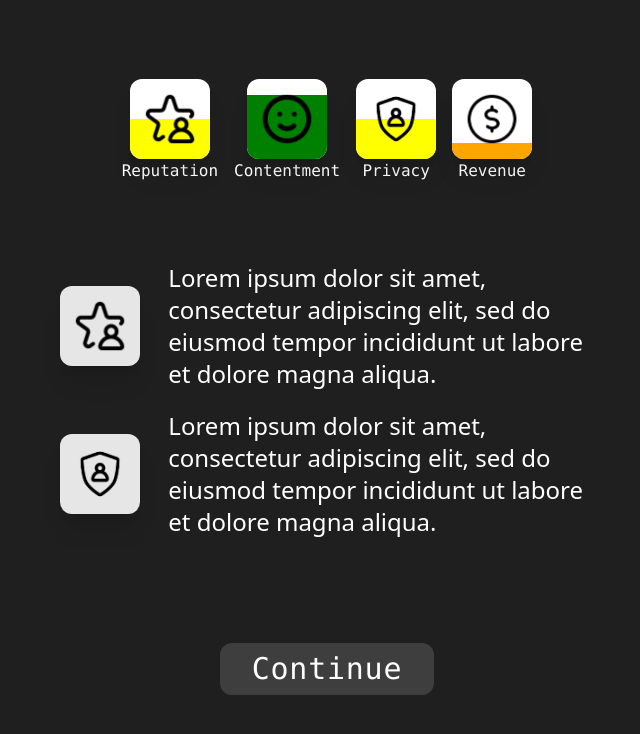
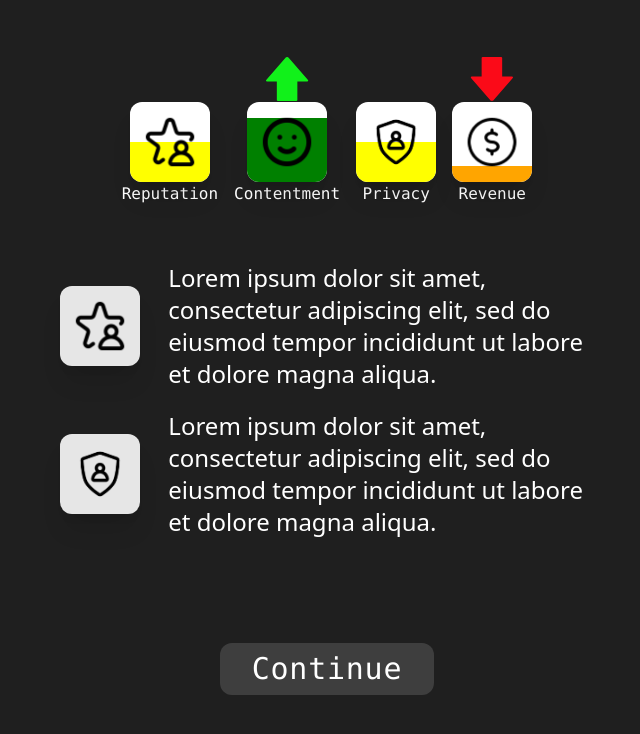
Before and after one commit to daancs/AppStoreEthics, a Next.js app: page /consequence in a window 1280 px wide. Shown: the top 734 px of the page, without its empty margins (313-953 px from the left). Built offline with nearby package versions, Linux system fonts and the light colour scheme.

Commit message:
Implemented arrows + comment

```diff
--- a/src/components/ConsIndicators.tsx
+++ b/src/components/ConsIndicators.tsx
@@ -1,25 +1,32 @@
 import GameIcon from "./GameIcon";
+import Arrow from "./Arrow";
 
-
-//Här ska det in pilar och text samt bilder
-
+/**
+ * Responsible for displaying which consequences have been affected, and whether the change
+ * has been positive or not. Also shows the total amount of "progress" each status has.
+ * @returns
+ */
 export default function ConsIndicators() {
     return (
       <>
 <div className={`flex col-start-2 col-end-2 row-start-2 row-end-2 justify-around items-center w-1/3 h-full font-mono`}>
 <div className="flex direction flex-col items-center">
+    <Arrow pointUp={false} visible={false}/>
     <GameIcon iconName="reputation" progressValue={50} displayProgress={true} hoverable={false}/>
     <span>Reputation</span>
 </div>
 <div className="flex direction flex-col items-center">
+    <Arrow pointUp={true} visible={true}/>
     <GameIcon iconName='contentment' progressValue={80} displayProgress={true} hoverable={false}/>
     <span>Contentment</span>
 </div>
 <div className="flex direction flex-col items-center">
+    <Arrow pointUp={false} visible={false}/>
     <GameIcon iconName="privacy"  progressValue={50} displayProgress={true} hoverable={false}/>
     <span>Privacy</span>
 </div>
 <div className="flex direction flex-col items-center">
+    <Arrow pointUp={false} visible={true}/>
     <GameIcon iconName="revenue" progressValue={20} displayProgress={true} hoverable={false}/>
     <span>Revenue</span>
 </div>
```
